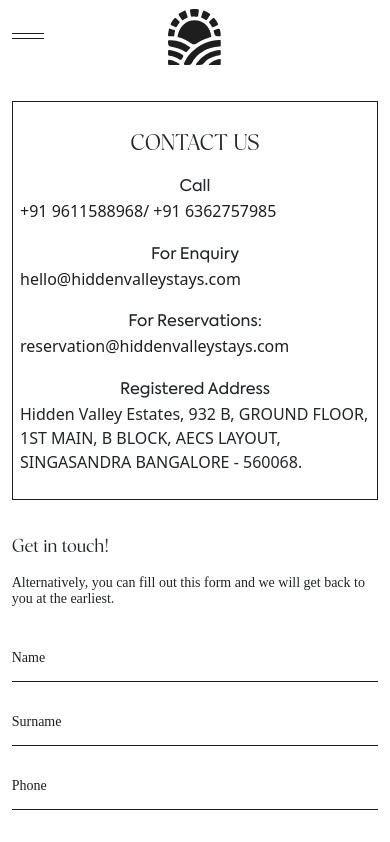
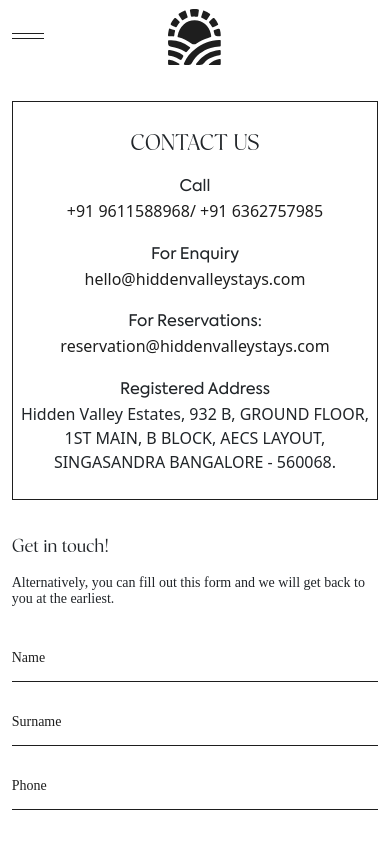
Before and after one commit to Nagaraj02451/HiddenValleyOotyStay, a React (Create React App) app in the folder frontend/: page /contact in a window 390 px wide. Shown: the top 842 px of the page. Built offline with nearby package versions, Linux system fonts and the light colour scheme; a web font is replaced by a local one.

Commit message:
Update Contact.css

```diff
--- a/frontend/src/Styles/Contact.css
+++ b/frontend/src/Styles/Contact.css
@@ -25,6 +25,9 @@
 .jyfu6ty{
     margin-top: 3%;
     display: flex;
+    width: 85%;
+    margin-left: auto;
+    margin-right: auto;
     justify-content: space-between;
     /* text-align: center; */
     /* border: 1px solid red; */
@@ -187,7 +190,7 @@
     display: flex;
     /* padding: 1vw 0; */
     /* border: 1px solid red; */
-    justify-content: center;
+    /* justify-content: center; */
 }
 .cnt41d ::placeholder{
     font-family: axi400;
@@ -292,7 +295,9 @@
 
     .jyfu6ty{
         display: inline;
-        justify-content: center;
+        /* justify-content: center; */
+        width: 100%;
+        text-align: center;
         /* border: 2px solid red; */
         /* text-align: end; */
     }
```
